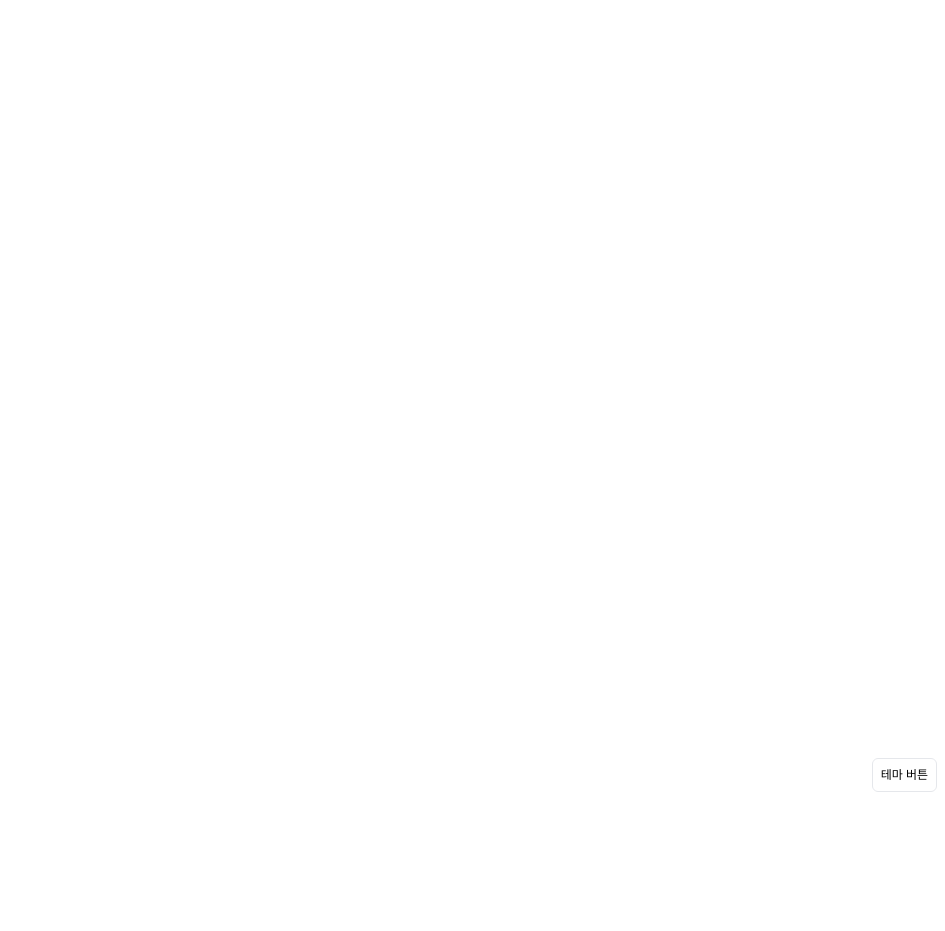
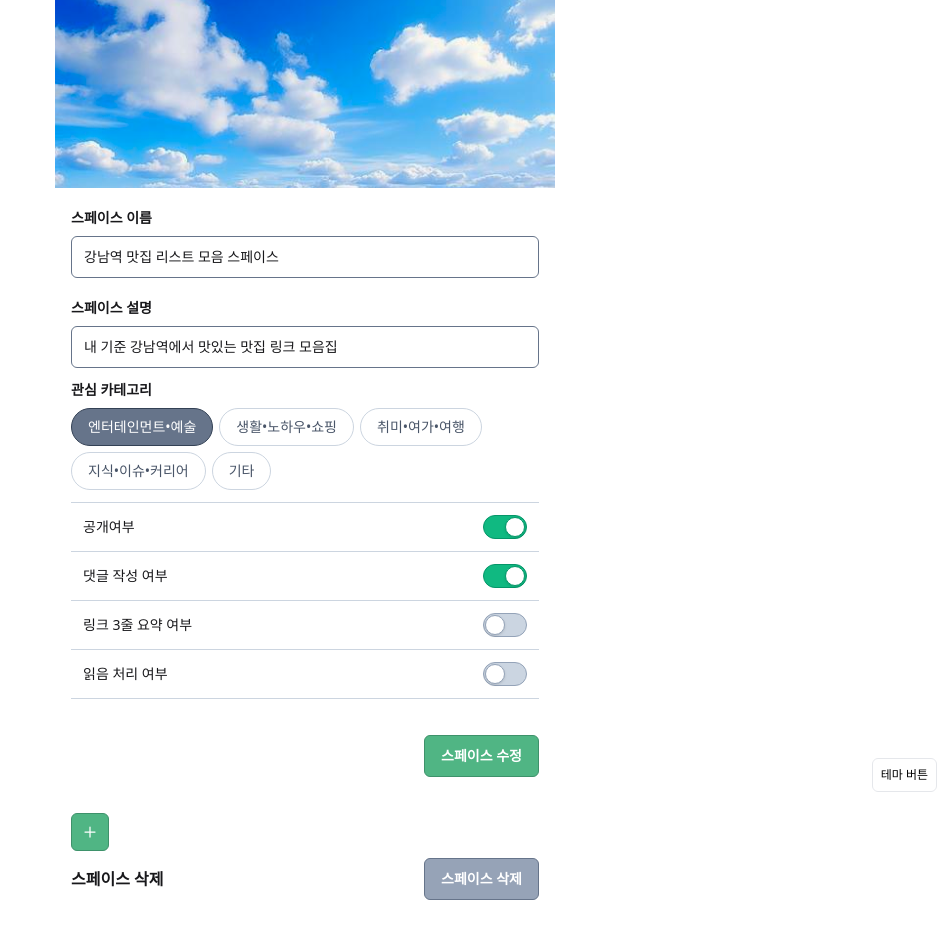
Before and after one commit to Team-TenTen/LinkHub-FE, a Next.js app: page /space/1/setting in a window 1280 px wide. Shown: the whole page, without its empty margins (335-1280 px from the left). Before the commit the page ends 800 px from the top, so only its background shows below. Built offline with nearby package versions, Linux system fonts and the light colour scheme; a web font is replaced by a local one.

Commit message:
feat: #31 - 스페이스 세팅 페이지 구현(ing)

```diff
--- a/src/app/(routes)/space/[spaceId]/setting/page.tsx
+++ b/src/app/(routes)/space/[spaceId]/setting/page.tsx
@@ -1,5 +1,37 @@
+import SpaceForm from '@/components/Space/SpaceForm'
+
 const SpaceSettingPage = () => {
-  return <></>
+  const spaceObj = {
+    userName: 'Bomi',
+    spaceId: '123',
+    spaceImage: '/TestImage.svg',
+    spaceName: '강남역 맛집 리스트 모음 스페이스',
+    description: '내 기준 강남역에서 맛있는 맛집 링크 모음집',
+    category: '생활•노하우•쇼핑',
+    favorite: 60,
+    scrap: 40,
+    spacePublic: true,
+    comment: true,
+    summary: false,
+    viewer: false,
+  }
+  return (
+    <div>
+      <SpaceForm
+        spaceType="Setting"
+        spaceImage={spaceObj.spaceImage}
+        spaceName={spaceObj.spaceName}
+        description={spaceObj.description}
+        category={spaceObj.category}
+        favorite={spaceObj.favorite}
+        scrap={spaceObj.scrap}
+        spacePublic={spaceObj.spacePublic}
+        comment={spaceObj.comment}
+        summary={spaceObj.summary}
+        viewer={spaceObj.viewer}
+      />
+    </div>
+  )
 }
 
 export default SpaceSettingPage
--- a/src/app/(routes)/space/create/page.tsx
+++ b/src/app/(routes)/space/create/page.tsx
@@ -3,7 +3,7 @@ import SpaceForm from '@/components/Space/SpaceForm'
 const SpaceCreatePage = () => {
   return (
     <div>
-      <SpaceForm buttonText="스페이스 생성" />
+      <SpaceForm spaceType="Create" />
     </div>
   )
 }
--- a/src/components/Space/SpaceForm.tsx
+++ b/src/components/Space/SpaceForm.tsx
@@ -3,8 +3,11 @@
 import { ChangeEvent, useEffect, useRef, useState } from 'react'
 import { useForm } from 'react-hook-form'
 import { CategoryList, Input, Toggle } from '@/components'
+import { useModal } from '@/hooks'
+import { PlusSmallIcon } from '@heroicons/react/24/solid'
 import Image from 'next/image'
 import Button from '../common/Button/Button'
+import { SPACE_FORM_CONSTNAT } from './constant'
 
 interface FormValues {
   image: File | null
@@ -17,9 +20,36 @@ interface FormValues {
   viewer: boolean
 }
 
-const SpaceForm = ({ buttonText }: { buttonText: string }) => {
+interface SpaceFormProps {
+  spaceType: 'Create' | 'Setting'
+  spaceImage?: string
+  spaceName?: string
+  description?: string
+  category?: string
+  favorite?: number
+  scrap?: number
+  spacePublic?: boolean
+  comment?: boolean
+  summary?: boolean
+  viewer?: boolean
+}
+
+const SpaceForm = ({
+  spaceType,
+  spaceImage,
+  spaceName,
+  description,
+  category,
+  favorite,
+  scrap,
+  spacePublic,
+  comment,
+  summary,
+  viewer,
+}: SpaceFormProps) => {
   const selectSpaceImage = useRef<HTMLInputElement | null>(null)
-  const [thumnail, setThumnail] = useState<string | null>(null)
+  const [thumnail, setThumnail] = useState(spaceImage)
+  const { Modal, isOpen, modalOpen, modalClose } = useModal(false)
 
   const {
     register,
@@ -29,11 +59,19 @@ const SpaceForm = ({ buttonText }: { buttonText: string }) => {
     formState: { errors },
   } = useForm<FormValues>({
     defaultValues: {
-      name: '',
-      description: '',
-      category: '엔터테인먼트•예술',
+      name: spaceName || '',
+      description: description || '',
+      category: category || '엔터테인먼트•예술',
+      public: spacePublic || false,
+      comment: comment || false,
+      summary: summary || false,
+      viewer: viewer || false,
     },
   })
+
+  useEffect(() => {
+    setThumnail(spaceImage)
+  }, [spaceImage])
 
   const handleFileChange = (e?: ChangeEvent<HTMLInputElement>) => {
     e?.preventDefault()
@@ -47,6 +85,11 @@ const SpaceForm = ({ buttonText }: { buttonText: string }) => {
       setThumnail(thumbNailImage)
       setValue('image', e.target.files[0])
     }
+  }
+
+  const handleConfirm = () => {
+    // 스페이스 나간 후 로직
+    console.log('스페이스를 나갔습니다.')
   }
 
   return (
@@ -117,6 +160,7 @@ const SpaceForm = ({ buttonText }: { buttonText: string }) => {
             <Toggle
               {...register('public')}
               name="public"
+              on={spacePublic || false}
               onChange={() => setValue('public', !getValues('public'))}
             />
           </div>
@@ -124,6 +168,7 @@ const SpaceForm = ({ buttonText }: { buttonText: string }) => {
             <div className="text-sm font-medium text-gray9">댓글 작성 여부</div>
             <Toggle
               {...register('comment')}
+              on={comment || false}
               name="comment"
               onChange={() => setValue('comment', !getValues('comment'))}
             />
@@ -134,6 +179,7 @@ const SpaceForm = ({ buttonText }: { buttonText: string }) => {
             </div>
             <Toggle
               {...register('summary')}
+              on={summary}
               name="summary"
               onChange={() => setValue('summary', !getValues('summary'))}
             />
@@ -142,6 +188,7 @@ const SpaceForm = ({ buttonText }: { buttonText: string }) => {
             <div className="text-sm font-medium text-gray9">읽음 처리 여부</div>
             <Toggle
               {...register('viewer')}
+              on={viewer}
               name="viewer"
               onChange={() => setValue('viewer', !getValues('viewer'))}
             />
@@ -151,9 +198,46 @@ const SpaceForm = ({ buttonText }: { buttonText: string }) => {
           <Button
             type="submit"
             className="button button-md button-emerald">
-            {buttonText}
+            {spaceType === 'Setting'
+              ? SPACE_FORM_CONSTNAT.SETTING_SPACE
+              : SPACE_FORM_CONSTNAT.CREATE_SPACE}
           </Button>
         </div>
+        {spaceType === 'Setting' && (
+          <div>
+            <div>
+              <div>
+                <Button
+                  onClick={modalOpen}
+                  className="button button-sm button-emerald">
+                  <PlusSmallIcon className="h-5 w-5" />
+                </Button>
+                {isOpen && (
+                  <Modal
+                    title="스페이스 나가기"
+                    isCancelButton={true}
+                    isConfirmButton={true}
+                    cancelText="취소"
+                    confirmText="나가기"
+                    onClose={modalClose}
+                    onConfirm={handleConfirm}>
+                    <div className="flex justify-center">
+                      정말로 나가시겠습니까?
+                    </div>
+                  </Modal>
+                )}
+              </div>
+            </div>
+            <div className="flex items-center justify-between pb-6">
+              <div className="pb-4 pt-4 text-base font-bold text-gray9">
+                스페이스 삭제
+              </div>
+              <Button className="button button-md button-gray">
+                스페이스 삭제
+              </Button>
+            </div>
+          </div>
+        )}
       </div>
     </form>
   )
--- /dev/null
+++ b/src/components/Space/constant/index.ts
@@ -0,0 +1,6 @@
+const SPACE_FORM_CONSTNAT = {
+  CREATE_SPACE: '스페이스 생성',
+  SETTING_SPACE: '스페이스 수정',
+} as const
+
+export { SPACE_FORM_CONSTNAT }
```
